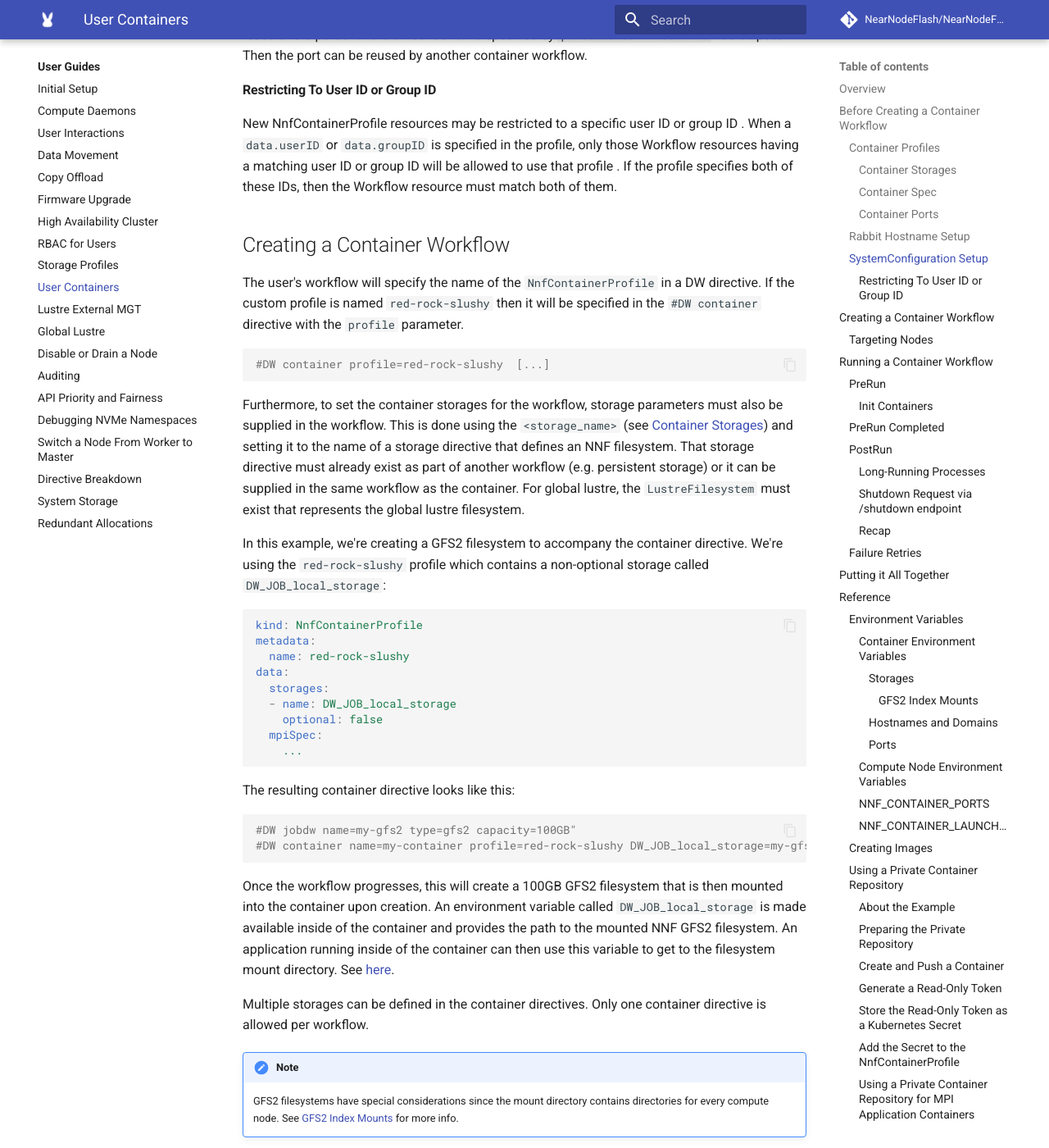
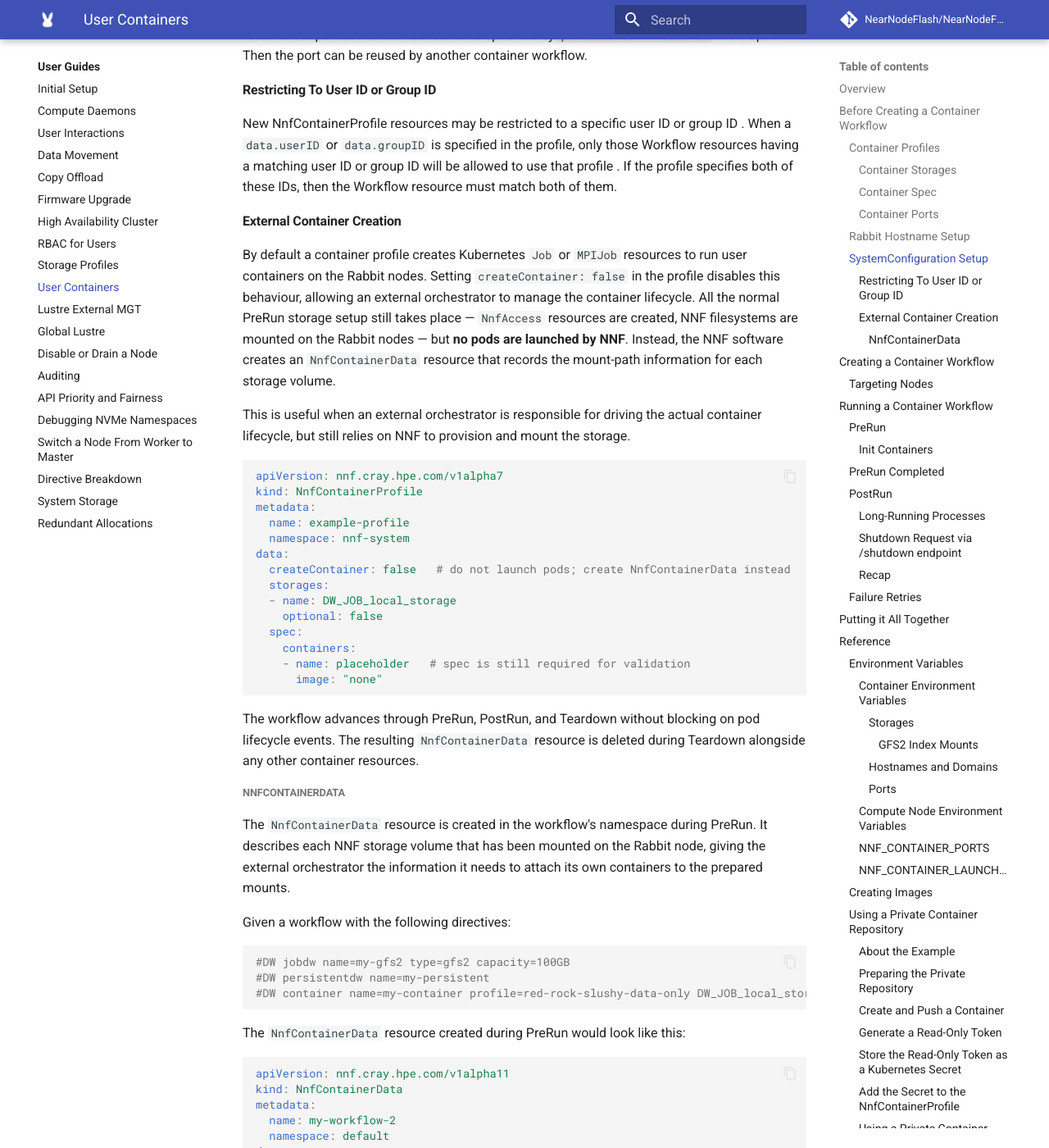
Before and after one commit to NearNodeFlash/NearNodeFlash.github.io, an MkDocs documentation site: the page built from docs/guides/user-containers/readme.md, in a window 1280 px wide and 1400 px high, scrolled down 4569 px. Shown: the whole window at 82% size. Built offline with MkDocs 1.6.1 and Material for MkDocs 9.7.7, drawn with Linux system fonts in a browser that asks for light colours; comment, search, counter and statistics services are not loaded; the version menu is left out; some of the changed text lies outside the part shown.

Commit message:
Add NnfContainerData documentation
Document the NnfContainerData resource that is created during PreRun for
external container orchestrators to use.

Signed-off-by: Matt Richerson <matthew.richerson@hpe.com>

````diff
--- a/docs/guides/user-containers/readme.md
+++ b/docs/guides/user-containers/readme.md
@@ -205,6 +205,83 @@
 matching user ID or group ID will be allowed to use that profile . If the profile specifies both of
 these IDs, then the Workflow resource must match both of them.
 
+#### External Container Creation
+
+By default a container profile creates Kubernetes `Job` or `MPIJob` resources to run user containers
+on the Rabbit nodes. Setting `createContainer: false` in the profile disables this behaviour, allowing
+an external orchestrator to manage the container lifecycle. All the normal PreRun storage setup still
+takes place — `NnfAccess` resources are created, NNF filesystems are mounted on the Rabbit nodes —
+but **no pods are launched by NNF**. Instead, the NNF software creates an `NnfContainerData` resource
+that records the mount-path information for each storage volume.
+
+This is useful when an external orchestrator is responsible for driving the actual container lifecycle,
+but still relies on NNF to provision and mount the storage.
+
+```yaml
+apiVersion: nnf.cray.hpe.com/v1alpha7
+kind: NnfContainerProfile
+metadata:
+  name: example-profile
+  namespace: nnf-system
+data:
+  createContainer: false   # do not launch pods; create NnfContainerData instead
+  storages:
+  - name: DW_JOB_local_storage
+    optional: false
+  spec:
+    containers:
+    - name: placeholder   # spec is still required for validation
+      image: "none"
+```
+
+The workflow advances through PreRun, PostRun, and Teardown without blocking on pod lifecycle events.
+The resulting `NnfContainerData` resource is deleted during Teardown alongside any other container
+resources.
+
+##### NnfContainerData
+
+The `NnfContainerData` resource is created in the workflow's namespace during PreRun. It describes
+each NNF storage volume that has been mounted on the Rabbit node, giving the external orchestrator
+the information it needs to attach its own containers to the prepared mounts.
+
+Given a workflow with the following directives:
+
+```bash
+#DW jobdw name=my-gfs2 type=gfs2 capacity=100GB
+#DW persistentdw name=my-persistent
+#DW container name=my-container profile=red-rock-slushy-data-only DW_JOB_local_storage=my-gfs2 DW_PERSISTENT_shared_storage=my-persistent
+```
+
+The `NnfContainerData` resource created during PreRun would look like this:
+
+```yaml
+apiVersion: nnf.cray.hpe.com/v1alpha11
+kind: NnfContainerData
+metadata:
+  name: my-workflow-2
+  namespace: default
+data:
+  volumes:
+  - name: local_storage
+    command: jobdw
+    directiveIndex: 0
+    mountPath: /mnt/nnf/3e92c060-ca0e-4ddb-905b-3d24137cbff4-0
+  - name: shared_storage
+    command: persistentdw
+    directiveIndex: 1
+    mountPath: /mnt/nnf/3e92c060-ca0e-4ddb-905b-3d24137cbff4-1
+```
+
+| Field | Type | Description |
+|---|---|---|
+| `data.volumes[].name` | string | Storage name as defined in the `NnfContainerProfile` (e.g. `local_storage`) |
+| `data.volumes[].command` | string | Directive command that created the storage: `jobdw` or `persistentdw` |
+| `data.volumes[].directiveIndex` | int | Zero-based index of the `#DW` directive in the workflow that created this storage |
+| `data.volumes[].mountPath` | string | Absolute path on the Rabbit node where the storage is mounted |
+
+The external orchestrator can query the resource by workflow name and namespace to discover where
+each storage volume is mounted:
+
 ## Creating a Container Workflow
 
 The user's workflow will specify the name of the `NnfContainerProfile` in a DW directive. If the
@@ -215,8 +292,7 @@
 #DW container profile=red-rock-slushy  [...]
 ```
 
-Furthermore, to set the container storages for the workflow, storage parameters must also be
-supplied in the workflow. This is done using the `<storage_name>` (see [Container
+Furthermore, to set the container storages for the workflow, storage parameters must also be supplied in the workflow. This is done using the `<storage_name>` (see [Container
 Storages](#container-storages)) and setting it to the name of a storage directive that defines an
 NNF filesystem. That storage directive must already exist as part of another workflow (e.g.
 persistent storage) or it can be supplied in the same workflow as the container. For global lustre,
@@ -275,13 +351,16 @@
 - Proposal: Verify [storages](#container-storages) are provided according to the container profile.
 - Setup: If applicable, [request ports](#container-ports) from NnfPortManager.
 - DataIn: No container related activity.
-- PreRun: Appropriate `MPIJob` or `Job(s)` are created for the workflow. In turn, user containers
-are created and launched by Kubernetes. Containers are expected to start in this state.
-- PostRun: Once in PostRun, user containers are expected to complete (non-zero exit)
-successfully.
+- PreRun: If `createContainer: true` (default), appropriate `MPIJob` or `Job(s)` are created for
+  the workflow. In turn, user containers are created and launched by Kubernetes. Containers are
+  expected to start in this state. If `createContainer: false`, no pods are launched; instead an
+  [`NnfContainerData`](#nnfcontainerdata) resource is created that records the storage mount paths.
+- PostRun: If `createContainer: true`, user containers are expected to complete (non-zero exit)
+  successfully. If `createContainer: false`, the NNF code does not coordinate with the external
+  container launcher.
 - DataOut: No container related activity.
 - Teardown: Ports are released; `MPIJob` or `Job(s)` are deleted, which in turn deletes the user
-containers.
+  containers. Any `NnfContainerData` resource is also deleted.
 
 The two main states of a container workflow (i.e. PreRun, PostRun) are discussed further in the
 following sections.
````
